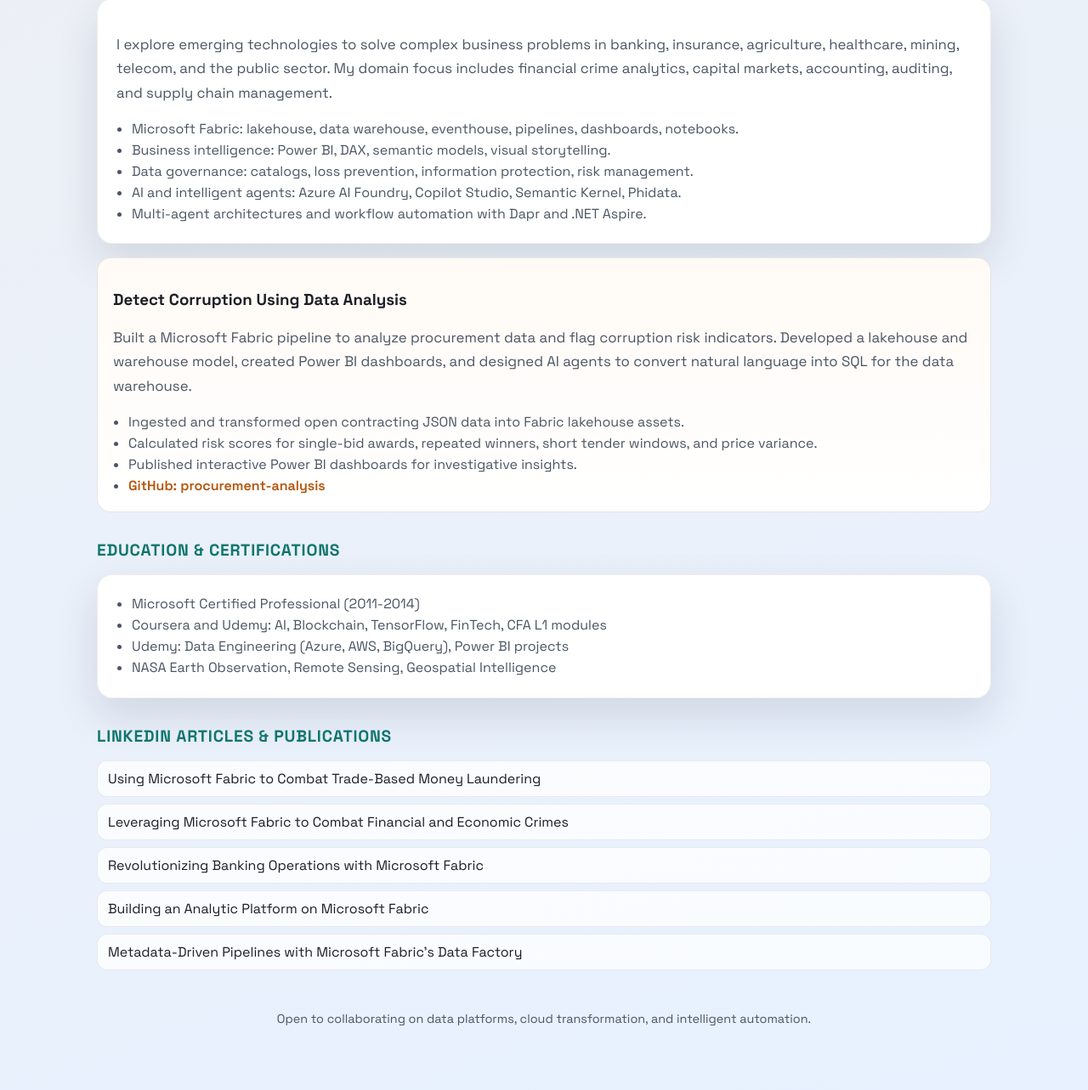
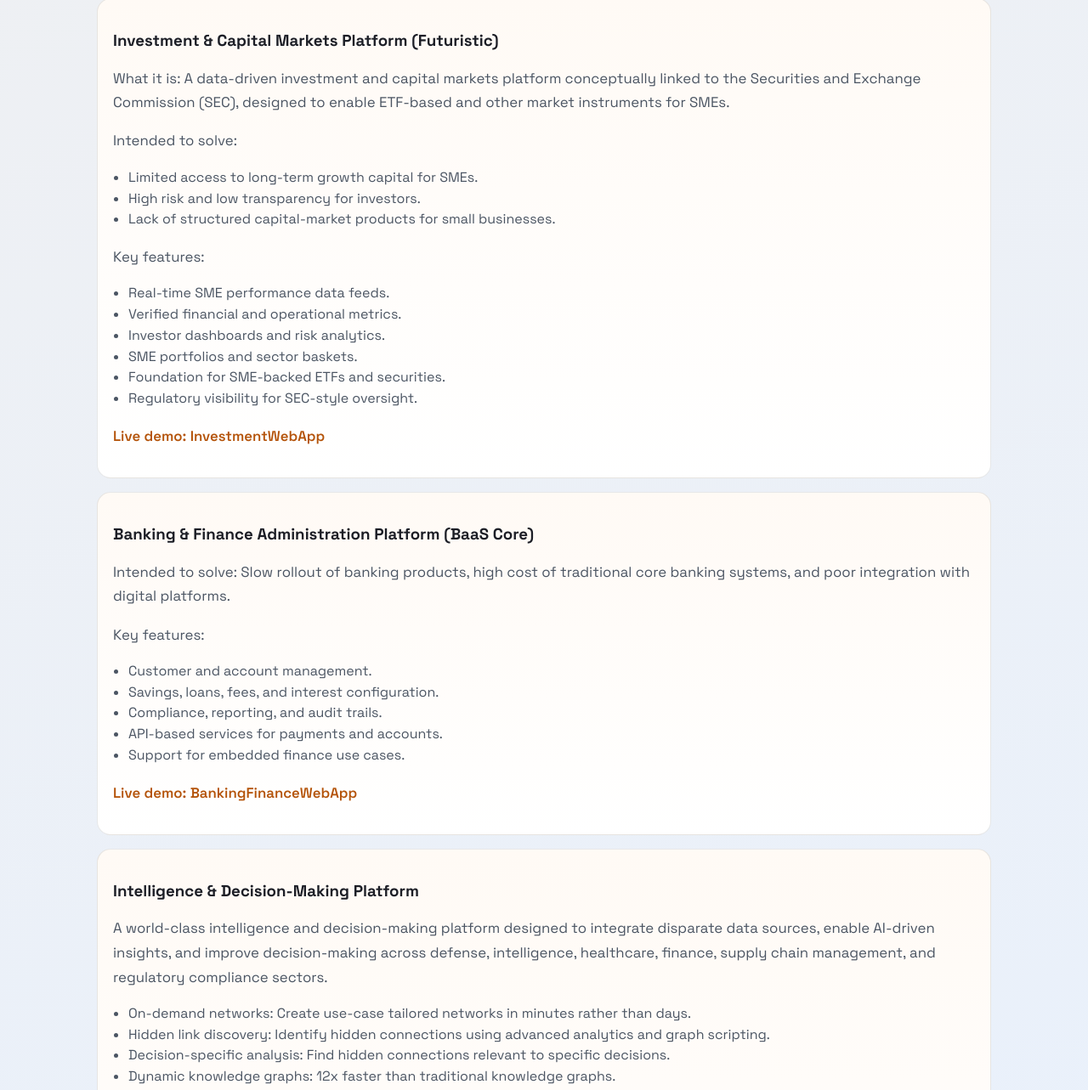
Before and after one commit to Kapambwe/Resume, a plain HTML site: page index.html in a window 1280 px wide. Shown: the part 2545-3828 px from the top of the page at 85% size. Drawn offline with Linux system fonts and the light colour scheme.

Commit message:
first commit

```diff
--- a/index.html
+++ b/index.html
@@ -174,33 +174,74 @@
 
     <section class="reveal">
       <h2>Weekend Projects & Applied Innovation</h2>
-      <div class="card">
+      <div class="project-card">
+        <h3>Investment & Capital Markets Platform (Futuristic)</h3>
         <p class="summary">
-          I explore emerging technologies to solve complex business problems in banking, insurance, agriculture,
-          healthcare, mining, telecom, and the public sector. My domain focus includes financial crime analytics,
-          capital markets, accounting, auditing, and supply chain management.
+          What it is: A data-driven investment and capital markets platform conceptually linked
+          to the Securities and Exchange Commission (SEC), designed to enable ETF-based and other
+          market instruments for SMEs.
+        </p>
+        <p class="summary">Intended to solve:</p>
+        <ul>
+          <li>Limited access to long-term growth capital for SMEs.</li>
+          <li>High risk and low transparency for investors.</li>
+          <li>Lack of structured capital-market products for small businesses.</li>
+        </ul>
+        <p class="summary">Key features:</p>
+        <ul>
+          <li>Real-time SME performance data feeds.</li>
+          <li>Verified financial and operational metrics.</li>
+          <li>Investor dashboards and risk analytics.</li>
+          <li>SME portfolios and sector baskets.</li>
+          <li>Foundation for SME-backed ETFs and securities.</li>
+          <li>Regulatory visibility for SEC-style oversight.</li>
+        </ul>
+        <p class="summary"><a href="https://kapambwe.github.io/InvestmentWebApp/">Live demo: InvestmentWebApp</a></p>
+      </div>
+      <div class="project-card">
+        <h3>Banking & Finance Administration Platform (BaaS Core)</h3>
+        <p class="summary">
+          Intended to solve: Slow rollout of banking products, high cost of traditional core banking
+          systems, and poor integration with digital platforms.
+        </p>
+        <p class="summary">Key features:</p>
+        <ul>
+          <li>Customer and account management.</li>
+          <li>Savings, loans, fees, and interest configuration.</li>
+          <li>Compliance, reporting, and audit trails.</li>
+          <li>API-based services for payments and accounts.</li>
+          <li>Support for embedded finance use cases.</li>
+        </ul>
+        <p class="summary"><a href="https://kapambwe.github.io/BankingFinanceWebApp/">Live demo: BankingFinanceWebApp</a></p>
+      </div>
+      <div class="project-card">
+        <h3>Intelligence & Decision-Making Platform</h3>
+        <p class="summary">
+          A world-class intelligence and decision-making platform designed to integrate disparate data sources,
+          enable AI-driven insights, and improve decision-making across defense, intelligence, healthcare, finance,
+          supply chain management, and regulatory compliance sectors.
         </p>
         <ul>
-          <li>Microsoft Fabric: lakehouse, data warehouse, eventhouse, pipelines, dashboards, notebooks.</li>
-          <li>Business intelligence: Power BI, DAX, semantic models, visual storytelling.</li>
-          <li>Data governance: catalogs, loss prevention, information protection, risk management.</li>
-          <li>AI and intelligent agents: Azure AI Foundry, Copilot Studio, Semantic Kernel, Phidata.</li>
-          <li>Multi-agent architectures and workflow automation with Dapr and .NET Aspire.</li>
+          <li>On-demand networks: Create use-case tailored networks in minutes rather than days.</li>
+          <li>Hidden link discovery: Identify hidden connections using advanced analytics and graph scripting.</li>
+          <li>Decision-specific analysis: Find hidden connections relevant to specific decisions.</li>
+          <li>Dynamic knowledge graphs: 12x faster than traditional knowledge graphs.</li>
         </ul>
-      </div>
-      <div class="project-card">
-        <h3>Detect Corruption Using Data Analysis</h3>
-        <p class="summary">
-          Built a Microsoft Fabric pipeline to analyze procurement data and flag corruption risk indicators.
-          Developed a lakehouse and warehouse model, created Power BI dashboards, and designed AI agents to
-          convert natural language into SQL for the data warehouse.
-        </p>
+        <p class="summary">Scale &amp; Performance:</p>
         <ul>
-          <li>Ingested and transformed open contracting JSON data into Fabric lakehouse assets.</li>
-          <li>Calculated risk scores for single-bid awards, repeated winners, short tender windows, and price variance.</li>
-          <li>Published interactive Power BI dashboards for investigative insights.</li>
-          <li><a href="https://github.com/Kapambwe/procurement-analysis">GitHub: procurement-analysis</a></li>
+          <li>Handle 10-200 million customers across billions of records.</li>
+          <li>Build networks dynamically for different users and use cases.</li>
+          <li>Support for Graph ML and Retrieval-Augmented Generation (RAG).</li>
         </ul>
+        <p class="summary"><strong>Fraud Typologies Detected:</strong></p>
+        <ul>
+          <li><strong>Scam victims detection:</strong> Identify potential victims and suspicious accounts (mule accounts).</li>
+          <li><strong>Fraud networks:</strong> Expose sophisticated fraud rings through network analysis.</li>
+          <li><strong>Insider fraud:</strong> Detect organized crime and lone actor threats.</li>
+          <li><strong>Lifecycle fraud:</strong> Prevent fraud across all customer touchpoints and distribution channels.</li>
+          <li><strong>Payment fraud:</strong> Real-time payment fraud detection with reduced false positives.</li>
+        </ul>
+        <p class="summary"><a href="https://kapambwe.github.io/IntelligenceWebApp/">Live demo: IntelligenceWebApp</a></p>
       </div>
     </section>
 
@@ -219,11 +260,11 @@
     <section class="reveal">
       <h2>LinkedIn Articles & Publications</h2>
       <div class="articles">
-        <span>Using Microsoft Fabric to Combat Trade-Based Money Laundering</span>
-        <span>Leveraging Microsoft Fabric to Combat Financial and Economic Crimes</span>
-        <span>Revolutionizing Banking Operations with Microsoft Fabric</span>
-        <span>Building an Analytic Platform on Microsoft Fabric</span>
-        <span>Metadata-Driven Pipelines with Microsoft Fabric's Data Factory</span>
+        <a href="https://www.linkedin.com/pulse/using-microsoft-fabric-combat-trade-based-money-abraham-kapambwe-d7qwf">Using Microsoft Fabric to Combat Trade-Based Money Laundering</a>
+        <a href="https://www.linkedin.com/pulse/leveraging-microsoft-fabric-combat-financial-economic-kapambwe-fygof">Leveraging Microsoft Fabric to Combat Financial and Economic Crimes</a>
+        <a href="https://www.linkedin.com/pulse/revolutionizing-banking-operations-microsoft-fabric-guide-kapambwe-xlsvf">Revolutionizing Banking Operations with Microsoft Fabric</a>
+        <a href="https://www.linkedin.com/pulse/building-analytic-platform-microsoft-fabric-using-data-kapambwe-kr6hf">Building an Analytic Platform on Microsoft Fabric</a>
+        <a href="https://www.linkedin.com/pulse/leveraging-machine-learning-combat-profit-shifting-pricing-kapambwe-z4lzf">Leveraging Machine Learning to Combat Profit Shifting Pricing</a>
       </div>
     </section>
 
--- a/script.min.js
+++ b/script.min.js
@@ -1 +1 @@
-const observer=new IntersectionObserver((e)=>{e.forEach((t)=>{if(t.isIntersecting){t.target.classList.add("is-visible");observer.unobserve(t.target)}})},{threshold:.12});document.querySelectorAll(".reveal").forEach((e)=>observer.observe(e));
+const observer=new IntersectionObserver((entries)=>{entries.forEach((entry)=>{if(entry.isIntersecting){entry.target.classList.add("is-visible");observer.unobserve(entry.target);}});},{threshold:0.12});document.querySelectorAll(".reveal").forEach((el)=>observer.observe(el));
--- a/style.css
+++ b/style.css
@@ -272,6 +272,19 @@
   background: linear-gradient(180deg, #fffaf5, #ffffff);
 }
 
+.project-card .summary + ul {
+  margin-top: 8px;
+}
+
+.project-card ul + .summary,
+.project-card ul + p {
+  margin-top: 12px;
+}
+
+.project-card ul + ul {
+  margin-top: 10px;
+}
+
 .project-card a {
   color: var(--accent-2);
   font-weight: 600;
@@ -282,12 +295,31 @@
   gap: 8px;
 }
 
-.articles span {
-  display: inline-block;
+.articles a {
+  display: inline-flex;
+  align-items: center;
+  gap: 8px;
   padding: 10px 12px;
   border-radius: 12px;
   background: rgba(255, 255, 255, 0.75);
   border: 1px solid rgba(28, 30, 38, 0.08);
+  font-weight: 600;
+  color: var(--ink);
+  transition: transform 0.2s ease, box-shadow 0.2s ease, border-color 0.2s ease;
+}
+
+.articles a:hover,
+.articles a:focus-visible {
+  transform: translateY(-1px);
+  border-color: rgba(15, 118, 110, 0.35);
+  box-shadow: 0 12px 24px rgba(16, 24, 40, 0.12);
+  outline: none;
+}
+
+.articles a::after {
+  content: "↗";
+  font-size: 0.9rem;
+  color: var(--accent);
 }
 
 footer {
```
Also changed, not shown: style.min.css.
